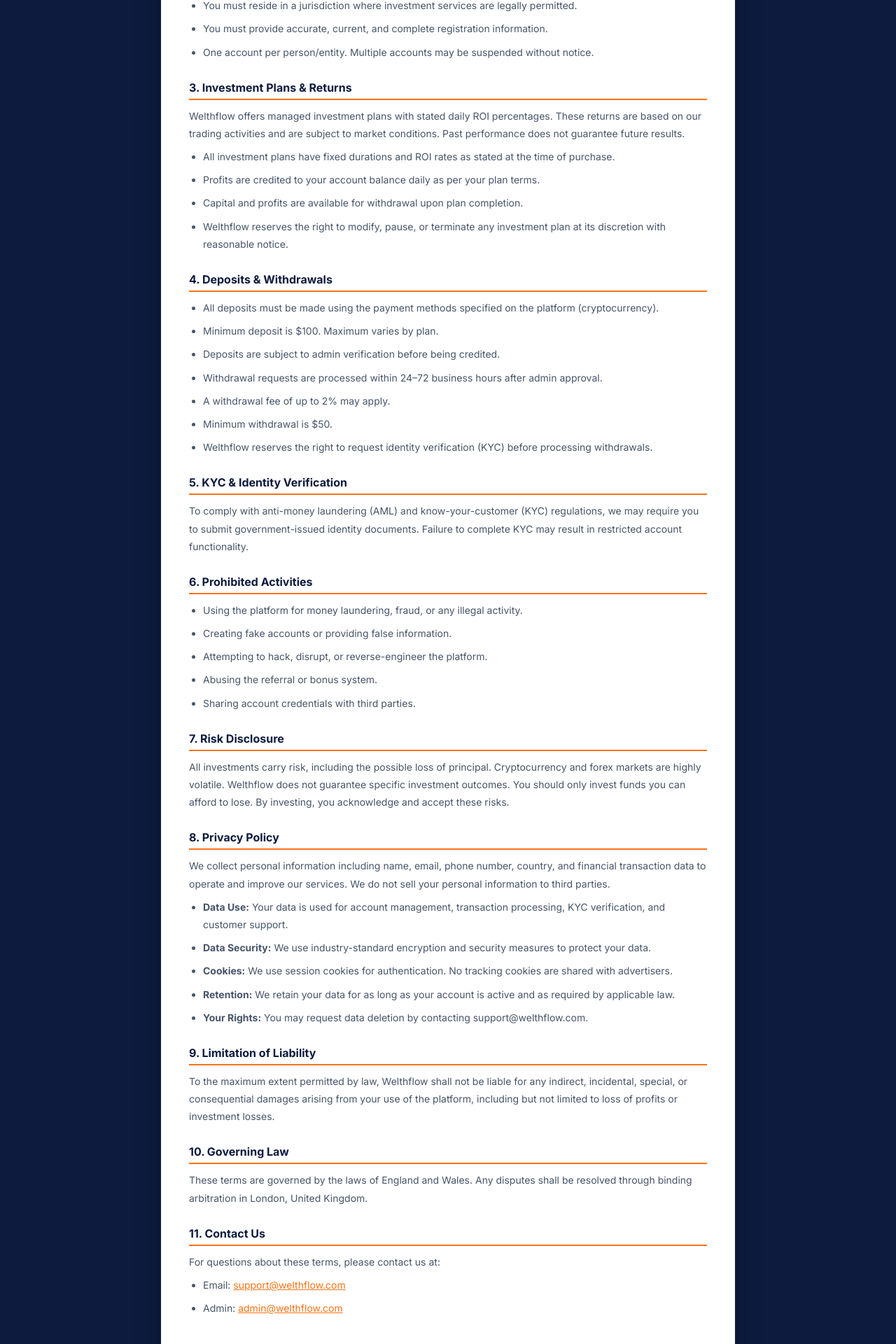
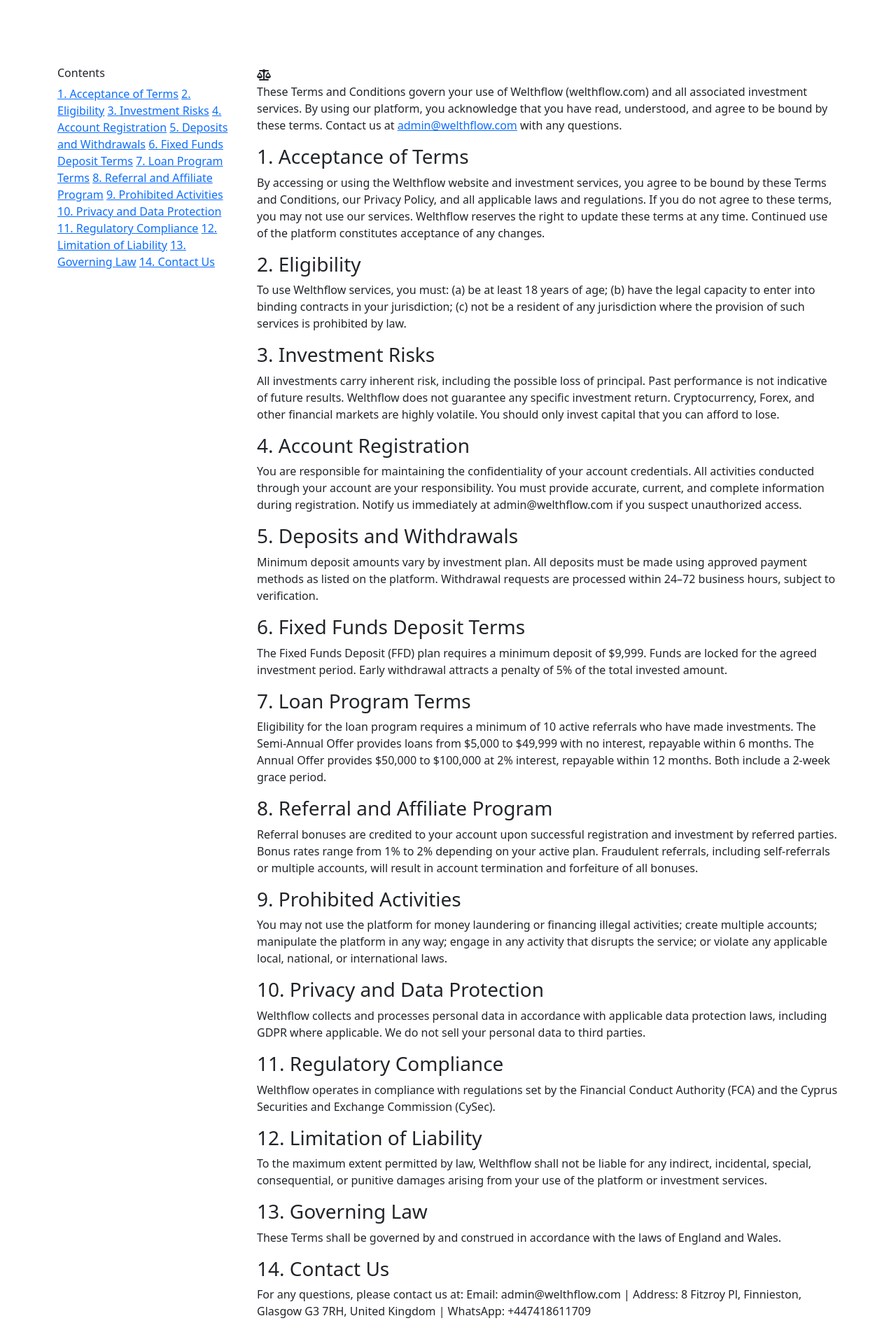
Before and after one commit to dozzydevelopers/wellt, a PHP site: page /terms.php in a window 1280 px wide. Shown: the part 521-2441 px from the top of the page at 70% size. Run offline with PHP 8.4, Linux system fonts and the light colour scheme; some libraries are stand-ins or nearby versions.

Commit message:
Add PHP frontend: public/terms.php

```diff
--- a/public/terms.php
+++ b/public/terms.php
@@ -1,137 +1,65 @@
 <?php
 require_once '../includes/auth.php';
-$pageTitle = 'Terms & Privacy Policy';
+startSession();
+$pageTitle = 'Legal & Terms';
+$pageDesc  = 'Terms and Conditions for using Welthflow investment platform.';
+$b = SITE_BASE;
+
+$sections = [
+  ['1. Acceptance of Terms','By accessing or using the Welthflow website and investment services, you agree to be bound by these Terms and Conditions, our Privacy Policy, and all applicable laws and regulations. If you do not agree to these terms, you may not use our services. Welthflow reserves the right to update these terms at any time. Continued use of the platform constitutes acceptance of any changes.'],
+  ['2. Eligibility','To use Welthflow services, you must: (a) be at least 18 years of age; (b) have the legal capacity to enter into binding contracts in your jurisdiction; (c) not be a resident of any jurisdiction where the provision of such services is prohibited by law.'],
+  ['3. Investment Risks','All investments carry inherent risk, including the possible loss of principal. Past performance is not indicative of future results. Welthflow does not guarantee any specific investment return. Cryptocurrency, Forex, and other financial markets are highly volatile. You should only invest capital that you can afford to lose.'],
+  ['4. Account Registration','You are responsible for maintaining the confidentiality of your account credentials. All activities conducted through your account are your responsibility. You must provide accurate, current, and complete information during registration. Notify us immediately at admin@welthflow.com if you suspect unauthorized access.'],
+  ['5. Deposits and Withdrawals','Minimum deposit amounts vary by investment plan. All deposits must be made using approved payment methods as listed on the platform. Withdrawal requests are processed within 24–72 business hours, subject to verification.'],
+  ['6. Fixed Funds Deposit Terms','The Fixed Funds Deposit (FFD) plan requires a minimum deposit of $9,999. Funds are locked for the agreed investment period. Early withdrawal attracts a penalty of 5% of the total invested amount.'],
+  ['7. Loan Program Terms','Eligibility for the loan program requires a minimum of 10 active referrals who have made investments. The Semi-Annual Offer provides loans from $5,000 to $49,999 with no interest, repayable within 6 months. The Annual Offer provides $50,000 to $100,000 at 2% interest, repayable within 12 months. Both include a 2-week grace period.'],
+  ['8. Referral and Affiliate Program','Referral bonuses are credited to your account upon successful registration and investment by referred parties. Bonus rates range from 1% to 2% depending on your active plan. Fraudulent referrals, including self-referrals or multiple accounts, will result in account termination and forfeiture of all bonuses.'],
+  ['9. Prohibited Activities','You may not use the platform for money laundering or financing illegal activities; create multiple accounts; manipulate the platform in any way; engage in any activity that disrupts the service; or violate any applicable local, national, or international laws.'],
+  ['10. Privacy and Data Protection','Welthflow collects and processes personal data in accordance with applicable data protection laws, including GDPR where applicable. We do not sell your personal data to third parties.'],
+  ['11. Regulatory Compliance','Welthflow operates in compliance with regulations set by the Financial Conduct Authority (FCA) and the Cyprus Securities and Exchange Commission (CySec).'],
+  ['12. Limitation of Liability','To the maximum extent permitted by law, Welthflow shall not be liable for any indirect, incidental, special, consequential, or punitive damages arising from your use of the platform or investment services.'],
+  ['13. Governing Law','These Terms shall be governed by and construed in accordance with the laws of England and Wales.'],
+  ['14. Contact Us','For any questions, please contact us at: Email: admin@welthflow.com | Address: 8 Fitzroy Pl, Finnieston, Glasgow G3 7RH, United Kingdom | WhatsApp: +447418611709'],
+];
 ?>
-<!DOCTYPE html>
-<html lang="en">
-<head>
-<meta charset="UTF-8">
-<meta name="viewport" content="width=device-width, initial-scale=1.0">
-<title>Terms & Privacy Policy - Welthflow</title>
-<link rel="stylesheet" href="<?= assetUrl('assets/css/style.css') ?>">
-<style>
-  .terms-body{background:#0d1b3e;min-height:100vh;padding:40px 16px;}
-  .terms-card{max-width:820px;margin:0 auto;background:#fff;border-radius:16px;padding:48px 40px;box-shadow:0 8px 40px rgba(0,0,0,.2);}
-  .terms-logo{display:flex;align-items:center;gap:12px;margin-bottom:32px;}
-  .terms-logo .logo-bar{width:4px;height:40px;background:linear-gradient(180deg,#F97316,#c9a227);border-radius:2px;display:inline-block;}
-  .terms-logo-text .logo-main{display:block;font-size:20px;font-weight:800;letter-spacing:3px;color:#0d1b3e;}
-  .terms-logo-text .logo-sub{display:block;font-size:9px;letter-spacing:4px;color:#F97316;text-transform:uppercase;}
-  .terms-h1{font-size:26px;font-weight:800;color:#0d1b3e;margin-bottom:6px;}
-  .terms-date{font-size:13px;color:#94A3B8;margin-bottom:32px;}
-  .terms-section{margin-bottom:28px;}
-  .terms-section h2{font-size:16px;font-weight:700;color:#0d1b3e;margin-bottom:10px;padding-bottom:6px;border-bottom:2px solid #F97316;}
-  .terms-section p,.terms-section li{font-size:14px;color:#475569;line-height:1.8;margin-bottom:8px;}
-  .terms-section ul{padding-left:20px;}
-  .terms-back{display:inline-block;background:#0d1b3e;color:#fff;padding:12px 24px;border-radius:8px;font-weight:700;font-size:14px;text-decoration:none;margin-top:24px;}
-  .terms-back:hover{background:#1a396b;color:#fff;}
-</style>
-</head>
-<body class="terms-body">
-<div class="terms-card">
-  <div class="terms-logo">
-    <span class="logo-bar"></span>
-    <div class="terms-logo-text">
-      <span class="logo-main">WELTHFLOW</span>
-      <span class="logo-sub">Investment</span>
+<?php include '../includes/public-header.php'; ?>
+
+<div class="wf-page-hero" style="background-image:url('https://images.unsplash.com/photo-1450101499163-c8848c66ca85?w=1600&q=70')">
+  <div class="wf-page-hero-overlay"></div>
+  <div class="container wf-page-hero-content">
+    <div class="wf-breadcrumb"><a href="<?=$b?>/">Home</a><i class="fas fa-chevron-right"></i><span>Terms</span></div>
+    <h1 class="wf-page-title">Legal &amp; Terms of Service</h1>
+    <p class="wf-page-subtitle">Last updated: January 1, 2024 — Please read these terms carefully before using welthflow.com.</p>
+  </div>
+</div>
+
+<section style="padding:80px 0 100px">
+  <div class="container">
+    <div class="row">
+      <!-- Sidebar -->
+      <div class="col-lg-3 d-none d-lg-block">
+        <div class="wf-terms-sidebar">
+          <h6 class="wf-terms-sidebar-title">Contents</h6>
+          <?php foreach($sections as $i=>[$title,$_]): ?>
+          <a href="#section-<?=$i?>" class="wf-terms-sidebar-link"><?=htmlspecialchars($title)?></a>
+          <?php endforeach; ?>
+        </div>
+      </div>
+      <!-- Content -->
+      <div class="col-lg-9">
+        <div class="wf-terms-intro">
+          <i class="fas fa-balance-scale wf-terms-intro-icon"></i>
+          <p>These Terms and Conditions govern your use of Welthflow (welthflow.com) and all associated investment services. By using our platform, you acknowledge that you have read, understood, and agree to be bound by these terms. Contact us at <a href="mailto:admin@welthflow.com">admin@welthflow.com</a> with any questions.</p>
+        </div>
+        <?php foreach($sections as $i=>[$title,$content]): ?>
+        <div id="section-<?=$i?>" class="wf-terms-section">
+          <h3 class="wf-terms-heading"><?=htmlspecialchars($title)?></h3>
+          <p class="wf-body"><?=htmlspecialchars($content)?></p>
+        </div>
+        <?php endforeach; ?>
+      </div>
     </div>
   </div>
+</section>
 
-  <h1 class="terms-h1">Terms of Service & Privacy Policy</h1>
-  <p class="terms-date">Last updated: January 1, 2026 &nbsp;|&nbsp; Effective: January 1, 2026</p>
-
-  <div class="terms-section">
-    <h2>1. Acceptance of Terms</h2>
-    <p>By accessing or using Welthflow's platform, services, website, or mobile applications, you confirm that you have read, understood, and agree to be bound by these Terms of Service and our Privacy Policy. If you do not agree, please do not use our services.</p>
-    <p>Welthflow reserves the right to update these terms at any time. Continued use of the platform after changes constitutes your acceptance of the new terms.</p>
-  </div>
-
-  <div class="terms-section">
-    <h2>2. Eligibility</h2>
-    <ul>
-      <li>You must be at least 18 years of age to use our platform.</li>
-      <li>You must reside in a jurisdiction where investment services are legally permitted.</li>
-      <li>You must provide accurate, current, and complete registration information.</li>
-      <li>One account per person/entity. Multiple accounts may be suspended without notice.</li>
-    </ul>
-  </div>
-
-  <div class="terms-section">
-    <h2>3. Investment Plans & Returns</h2>
-    <p>Welthflow offers managed investment plans with stated daily ROI percentages. These returns are based on our trading activities and are subject to market conditions. Past performance does not guarantee future results.</p>
-    <ul>
-      <li>All investment plans have fixed durations and ROI rates as stated at the time of purchase.</li>
-      <li>Profits are credited to your account balance daily as per your plan terms.</li>
-      <li>Capital and profits are available for withdrawal upon plan completion.</li>
-      <li>Welthflow reserves the right to modify, pause, or terminate any investment plan at its discretion with reasonable notice.</li>
-    </ul>
-  </div>
-
-  <div class="terms-section">
-    <h2>4. Deposits & Withdrawals</h2>
-    <ul>
-      <li>All deposits must be made using the payment methods specified on the platform (cryptocurrency).</li>
-      <li>Minimum deposit is $100. Maximum varies by plan.</li>
-      <li>Deposits are subject to admin verification before being credited.</li>
-      <li>Withdrawal requests are processed within 24–72 business hours after admin approval.</li>
-      <li>A withdrawal fee of up to 2% may apply.</li>
-      <li>Minimum withdrawal is $50.</li>
-      <li>Welthflow reserves the right to request identity verification (KYC) before processing withdrawals.</li>
-    </ul>
-  </div>
-
-  <div class="terms-section">
-    <h2>5. KYC & Identity Verification</h2>
-    <p>To comply with anti-money laundering (AML) and know-your-customer (KYC) regulations, we may require you to submit government-issued identity documents. Failure to complete KYC may result in restricted account functionality.</p>
-  </div>
-
-  <div class="terms-section">
-    <h2>6. Prohibited Activities</h2>
-    <ul>
-      <li>Using the platform for money laundering, fraud, or any illegal activity.</li>
-      <li>Creating fake accounts or providing false information.</li>
-      <li>Attempting to hack, disrupt, or reverse-engineer the platform.</li>
-      <li>Abusing the referral or bonus system.</li>
-      <li>Sharing account credentials with third parties.</li>
-    </ul>
-  </div>
-
-  <div class="terms-section">
-    <h2>7. Risk Disclosure</h2>
-    <p>All investments carry risk, including the possible loss of principal. Cryptocurrency and forex markets are highly volatile. Welthflow does not guarantee specific investment outcomes. You should only invest funds you can afford to lose. By investing, you acknowledge and accept these risks.</p>
-  </div>
-
-  <div class="terms-section">
-    <h2>8. Privacy Policy</h2>
-    <p>We collect personal information including name, email, phone number, country, and financial transaction data to operate and improve our services. We do not sell your personal information to third parties.</p>
-    <ul>
-      <li><strong>Data Use:</strong> Your data is used for account management, transaction processing, KYC verification, and customer support.</li>
-      <li><strong>Data Security:</strong> We use industry-standard encryption and security measures to protect your data.</li>
-      <li><strong>Cookies:</strong> We use session cookies for authentication. No tracking cookies are shared with advertisers.</li>
-      <li><strong>Retention:</strong> We retain your data for as long as your account is active and as required by applicable law.</li>
-      <li><strong>Your Rights:</strong> You may request data deletion by contacting support@welthflow.com.</li>
-    </ul>
-  </div>
-
-  <div class="terms-section">
-    <h2>9. Limitation of Liability</h2>
-    <p>To the maximum extent permitted by law, Welthflow shall not be liable for any indirect, incidental, special, or consequential damages arising from your use of the platform, including but not limited to loss of profits or investment losses.</p>
-  </div>
-
-  <div class="terms-section">
-    <h2>10. Governing Law</h2>
-    <p>These terms are governed by the laws of England and Wales. Any disputes shall be resolved through binding arbitration in London, United Kingdom.</p>
-  </div>
-
-  <div class="terms-section">
-    <h2>11. Contact Us</h2>
-    <p>For questions about these terms, please contact us at:</p>
-    <ul>
-      <li>Email: <a href="mailto:support@welthflow.com" style="color:#F97316;">support@welthflow.com</a></li>
-      <li>Admin: <a href="mailto:admin@welthflow.com" style="color:#F97316;">admin@welthflow.com</a></li>
-    </ul>
-  </div>
-
-  <a href="<?= SITE_BASE ?>/register.php" class="terms-back">&#8592; Back to Register</a>
-</div>
-</body>
-</html>
+<?php include '../includes/public-footer.php'; ?>
```
